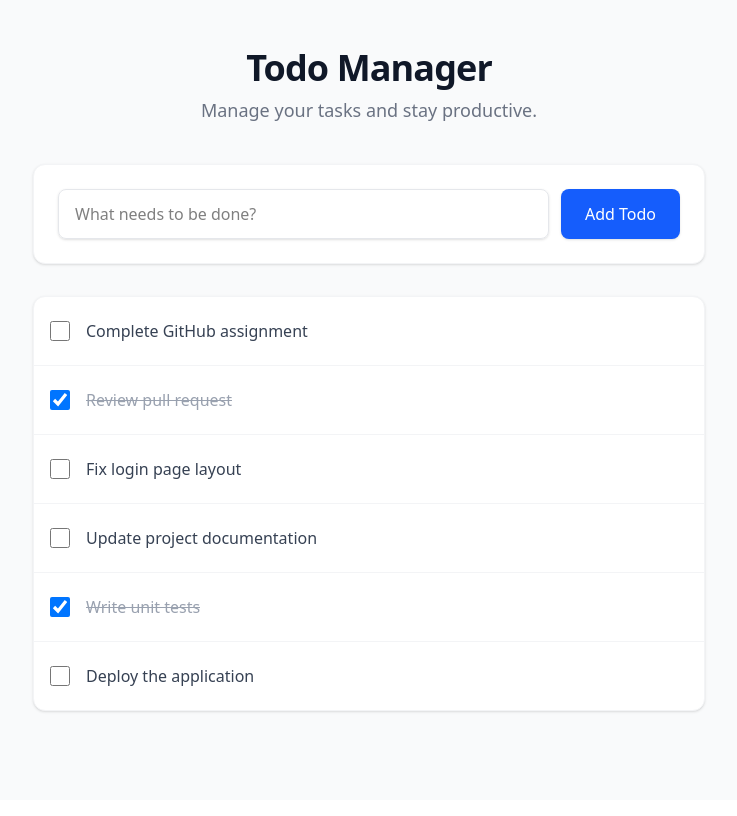
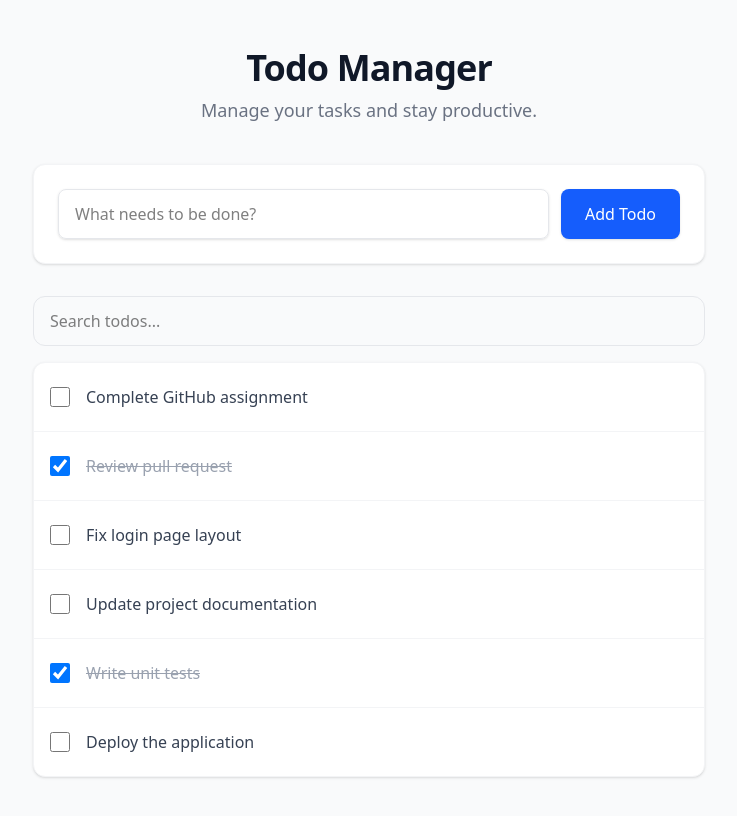
Before and after one commit to barivivek12/todo-app, a React (Vite) app: page / in a window 1280 px wide. Shown: the top 816 px of the page, without its empty margins (271-1008 px from the left). Built offline with nearby package versions, Linux system fonts and the light colour scheme.

Commit message:
Add todo search feature

```diff
--- a/src/components/TodoList.jsx
+++ b/src/components/TodoList.jsx
@@ -1,19 +1,41 @@
+import { useState } from 'react'
 import TodoItem from './TodoItem'
 
 function TodoList({ todos, onToggleTodo, onDeleteTodo }) {
+  const [searchTerm, setSearchTerm] = useState('')
+
+  const filteredTodos = todos.filter((todo) =>
+    todo.title.toLowerCase().includes(searchTerm.toLowerCase())
+  )
+
   if (todos.length === 0) {
     return (
       <div className="bg-white rounded-xl shadow-sm border border-gray-100 p-12 text-center">
-        <h3 className="text-lg font-medium text-gray-900 mb-2">No todos yet</h3>
-        <p className="text-gray-500">Get started by adding a task above.</p>
+        <h3 className="text-lg font-medium text-gray-900 mb-2">
+          No todos yet
+        </h3>
+        <p className="text-gray-500">
+          Get started by adding a task above.
+        </p>
       </div>
     )
   }
 
   return (
+    <div>
+      <div className="mb-4">
+        <input
+          type="text"
+          placeholder="Search todos..."
+          value={searchTerm}
+          onChange={(e) => setSearchTerm(e.target.value)}
+          className="w-full px-4 py-3 rounded-xl border border-gray-200 focus:outline-none focus:ring-2 focus:ring-blue-500"
+        />
+      </div>
+
       <div className="bg-white rounded-xl shadow-sm border border-gray-100 overflow-hidden">
         <ul className="divide-y divide-gray-100">
-        {todos.map((todo) => (
+          {filteredTodos.map((todo) => (
             <TodoItem
               key={todo.id}
               todo={todo}
@@ -23,6 +45,7 @@ function TodoList({ todos, onToggleTodo, onDeleteTodo }) {
           ))}
         </ul>
       </div>
+    </div>
   )
 }
 
```
Lines whose indentation alone changed are shown as unchanged.
